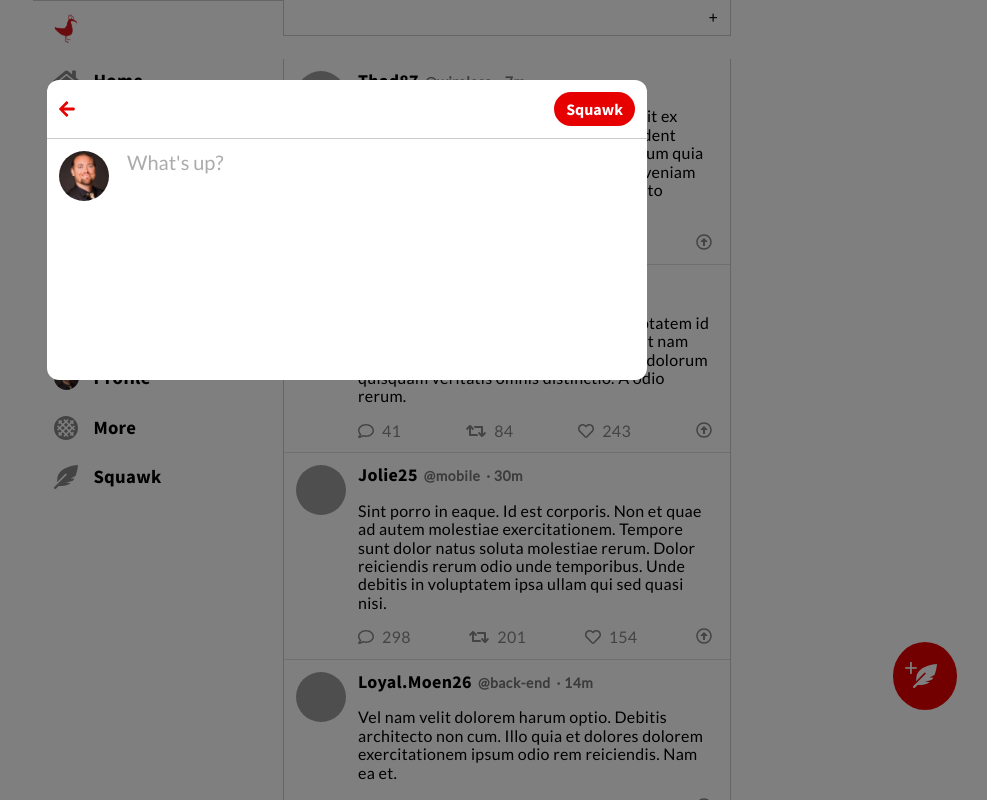
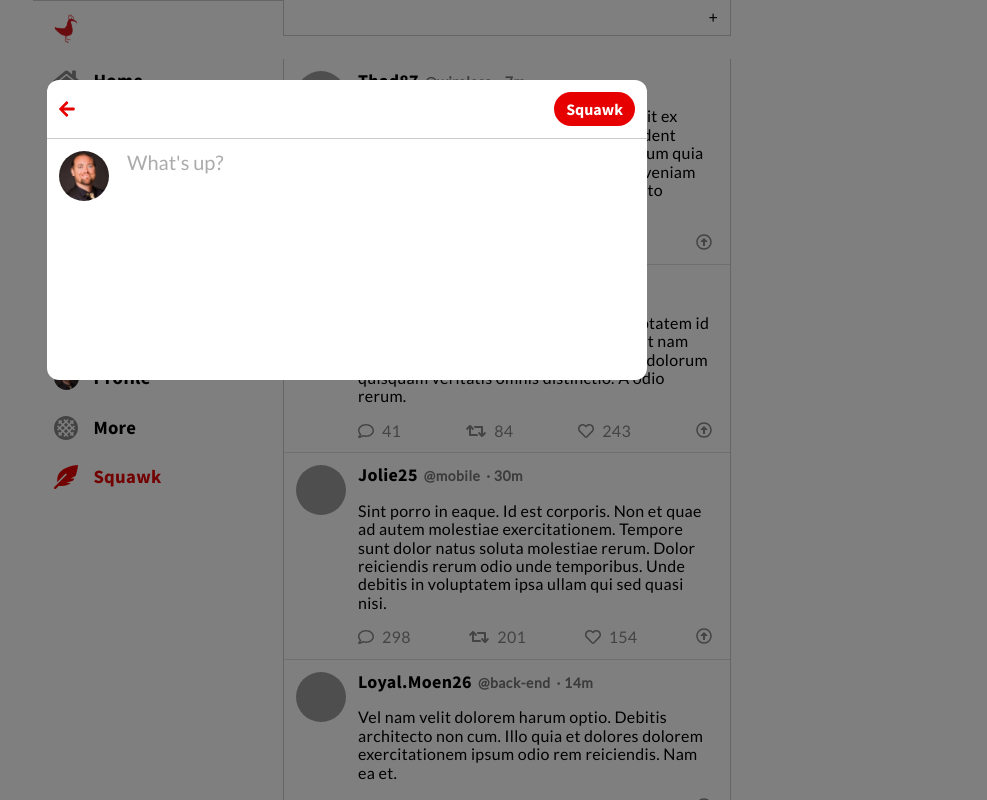
Before and after one commit to daniel-schroeder-dev/chitter, a React (Create React App) app in the folder react-ui/: page /compose/squawk in a window 1280 px wide. Shown: the top 800 px of the page, without its empty margins (293-1280 px from the left). Built offline with nearby package versions, Linux system fonts and the light colour scheme; grey boxes are pictures that could not be loaded.

Commit message:
Setup PageTitle to be displayed correctly when Squawk is clicked.

```diff
--- a/react-ui/src/App.js
+++ b/react-ui/src/App.js
@@ -29,7 +29,7 @@ class App extends React.Component {
           </Route>
           <Route path="/*">
             <PageTitleBar pageTitle={this.state.pageTitle} />
-            <TabBar />
+            <TabBar handleClick={this.handleClick} />
             <Feed />
             <SquawkButton handleClick={this.handleClick} />
           </Route>
--- a/react-ui/src/components/SquawkButton/SquawkButton.css
+++ b/react-ui/src/components/SquawkButton/SquawkButton.css
@@ -16,3 +16,9 @@
   top: 11px;
   left: 11px;
 }
+
+@media (min-width: 500px) {
+  .squawk-button {
+    display: none;
+  }
+}
--- a/react-ui/src/components/TabBar/TabBar.js
+++ b/react-ui/src/components/TabBar/TabBar.js
@@ -1,5 +1,5 @@
 import React from 'react';
-import { NavLink } from 'react-router-dom';
+import { NavLink, useRouteMatch } from 'react-router-dom';
 import { FontAwesomeIcon } from '@fortawesome/react-fontawesome'
 import { faHome, faSearch, faBell, faEnvelope, faBookmark, faClipboard, faStroopwafel, faFeatherAlt } from '@fortawesome/free-solid-svg-icons'
 
@@ -12,6 +12,10 @@ function TabBar(props) {
 
   const username = 'DSchroederDev';
 
+  const match = useRouteMatch();
+
+  const pageTitle = match.url.split('/').pop()[0].toUpperCase() + match.url.split('/').pop().slice(1);
+
   return (
     <footer className="tab-bar">
       <NavLink className="tab-bar__logo-link" to="/home"><img className="tab-bar__logo" src={logo} alt="logo" /></NavLink>
@@ -23,7 +27,7 @@ function TabBar(props) {
       <NavLink className="tab-bar__nav-link hide-sm-screen" to={`/${username}/lists`}><span className="tab-bar__icon__wrapper"><FontAwesomeIcon className="tab-bar__icon hide-sm-screen" icon={faClipboard} /></span><h3 className="tab-bar__nav-link-text hide-m-screen">Lists</h3></NavLink>
       <NavLink className="tab-bar__nav-link hide-sm-screen" to={`/${username}`} exact><span className="tab-bar__icon__wrapper"><img className="tab-bar__user-avatar" src={profilePic} alt="user" /></span><h3 className="tab-bar__nav-link-text hide-m-screen">Profile</h3></NavLink>
       <NavLink className="tab-bar__nav-link hide-sm-screen" to={`/${username}/settings`} exact><span className="tab-bar__icon__wrapper"><FontAwesomeIcon className="tab-bar__icon hide-sm-screen" icon={faStroopwafel} /></span><h3 className="tab-bar__nav-link-text hide-m-screen">More</h3></NavLink>
-      <NavLink className="tab-bar__nav-link hide-sm-screen" to={`/${username}/squawk`} exact><span className="tab-bar__icon__wrapper"><FontAwesomeIcon className="tab-bar__icon hide-sm-screen" icon={faFeatherAlt} /></span><h3 className="tab-bar__nav-link-text hide-m-screen">Squawk</h3></NavLink>
+      <NavLink className="tab-bar__nav-link hide-sm-screen" to={'/compose/squawk'} exact onClick={() => props.handleClick(pageTitle)} ><span className="tab-bar__icon__wrapper"><FontAwesomeIcon className="tab-bar__icon hide-sm-screen" icon={faFeatherAlt} /></span><h3 className="tab-bar__nav-link-text hide-m-screen">Squawk</h3></NavLink>
 
     </footer>
   );
```
